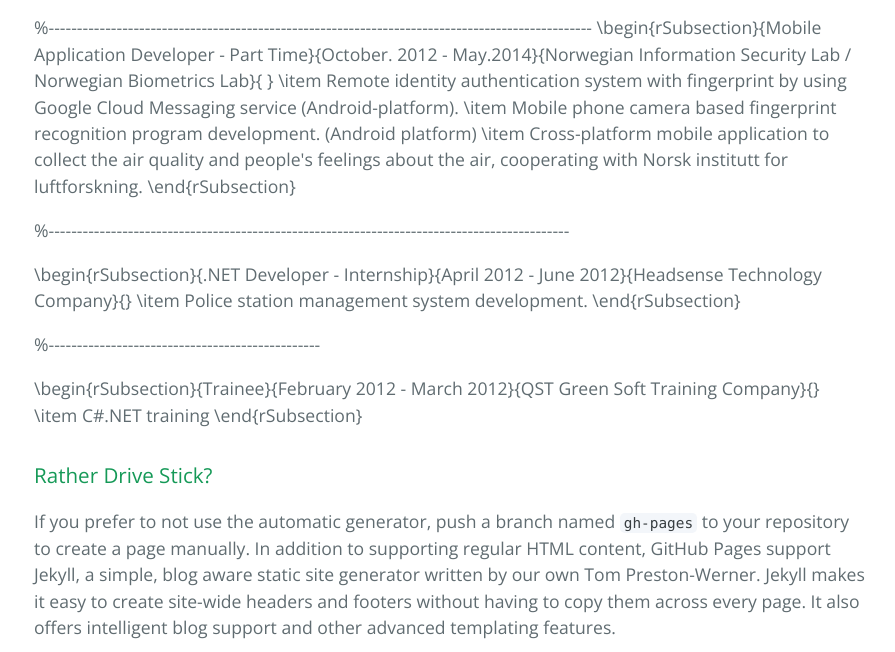
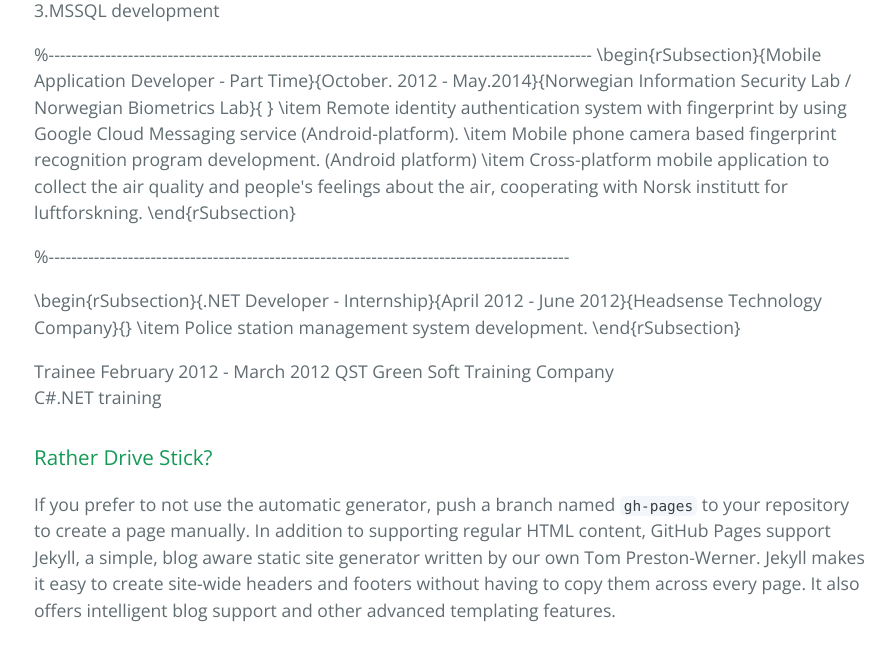
Before and after one commit to HuiguangChu/huiguangchu.github.io, a plain HTML site: page index.html in a window 1280 px wide. Shown: the part 771-1423 px from the top of the page, without its empty margins (190-1085 px from the left). Drawn offline with nearby package versions, Linux system fonts and the light colour scheme.

Commit message:
Update index.html

```diff
--- a/index.html
+++ b/index.html
@@ -2,7 +2,7 @@
 <html lang="en-us">
   <head>
     <meta charset="UTF-8">
-    <title>Huiguang Chu by HuiguangChu</title>
+    <title>Huiguang Chu</title>
     <meta name="viewport" content="width=device-width, initial-scale=1">
     <link rel="stylesheet" type="text/css" href="stylesheets/normalize.css" media="screen">
     <link href='http://fonts.googleapis.com/css?family=Open+Sans:400,700' rel='stylesheet' type='text/css'>
@@ -25,8 +25,8 @@
 <a id="work-experience" class="anchor" href="#work-experience" aria-hidden="true"><span class="octicon octicon-link"></span></a>Work Experience</h3>
 
 <p>Web developer - Full Time  06.2014 -04.2015 Spire Web &amp; Design AS
-1.Content management system development.
-2.Front-end development including desktop version and mobile version.
+1.Content management system development.</br>
+2.Front-end development including desktop version and mobile version.</br>
 3.MSSQL development</p>
 
 <p>%------------------------------------------------------------------------------------------------
@@ -42,11 +42,10 @@
 \item Police station management system development.
 \end{rSubsection}</p>
 
-<p>%------------------------------------------------</p>
 
-<p>\begin{rSubsection}{Trainee}{February 2012 - March 2012}{QST Green Soft Training Company}{}
-\item C#.NET training
-\end{rSubsection}</p>
+<p>Trainee February 2012 - March 2012 QST Green Soft Training Company<br/>
+C#.NET training
+</p>
 
 <h3>
 <a id="rather-drive-stick" class="anchor" href="#rather-drive-stick" aria-hidden="true"><span class="octicon octicon-link"></span></a>Rather Drive Stick?</h3>
```
